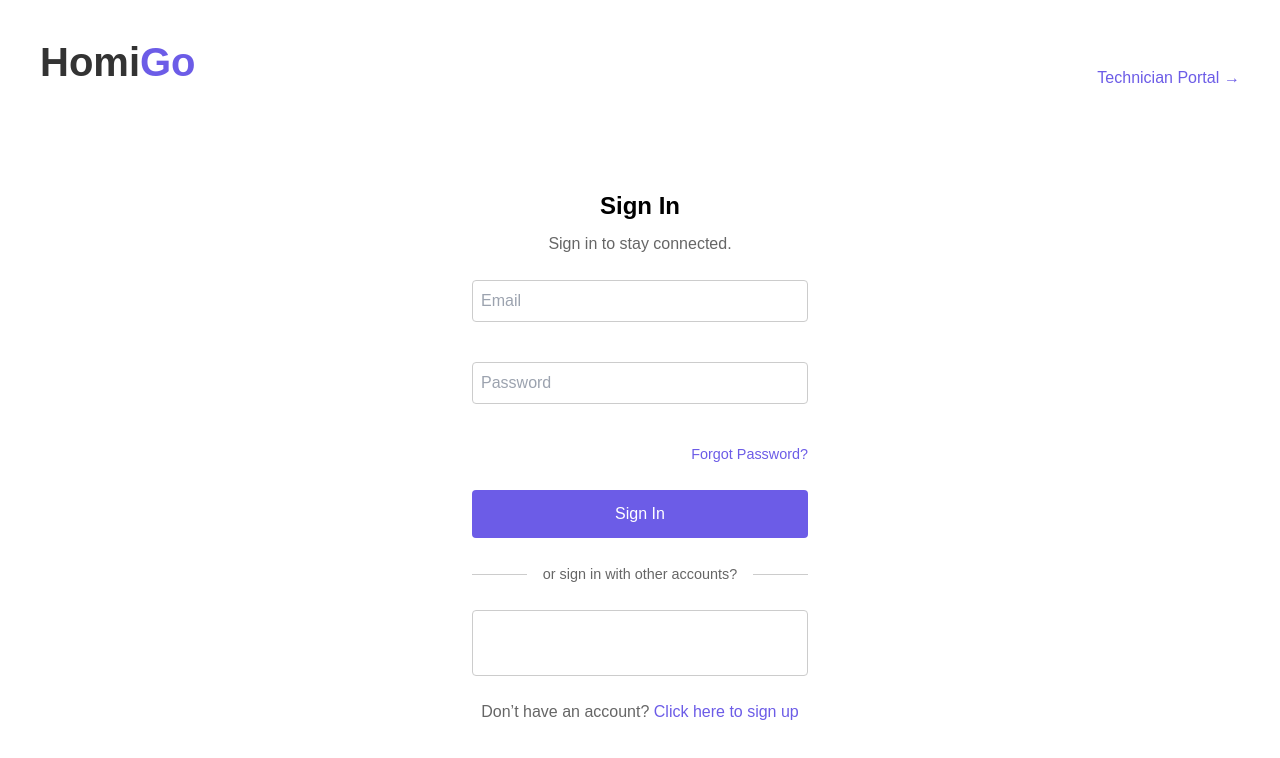
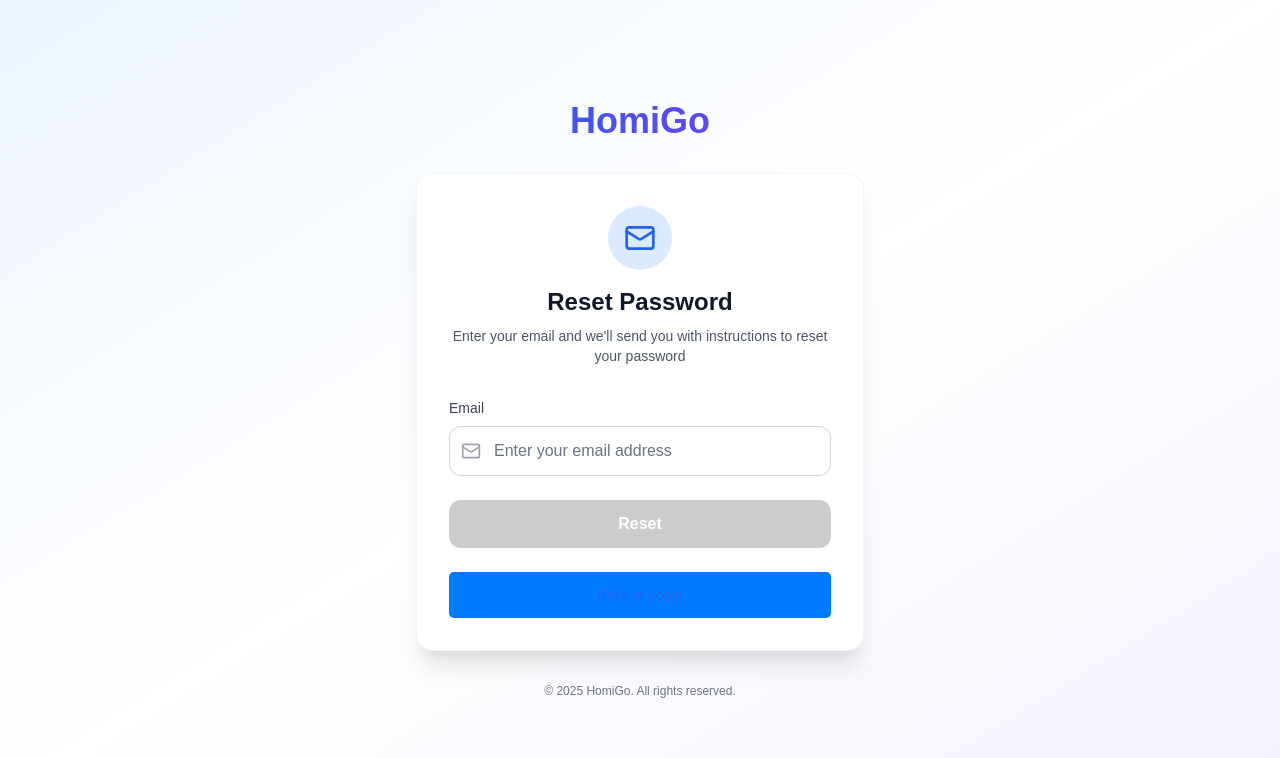
Before and after one commit to manuthomas45/homigo-frontend, a React (Vite) app: page /forgot-password in a window 1280 px wide. Before the commit this address led to /login. Shown: the top 758 px of the page. Built offline with nearby package versions, Linux system fonts and the light colour scheme.

Commit message:
feat: forget password is added

```diff
--- a/src/App.jsx
+++ b/src/App.jsx
@@ -9,6 +9,9 @@
 import ProtectedRoute from './components/ProtectedRoute';
 import AdminDashboard from './admin/AdminDashboard'
 import Profile from './user/Profile/Profile';
+import ResetPassword from './user/ResetPassword';
+import ForgotPassword from './user/ForgotPassword';
+
 function App() {
   const dispatch = useDispatch();
 
@@ -32,32 +35,13 @@
         <Route path="/login" element={<Login />} />
         <Route path="/register" element={<Register />} />
         <Route path="/verify-otp" element={<VerifyOTP />} />
+        <Route path="/forgot-password" element={<ForgotPassword />} />
+        <Route path="/reset-password" element={<ResetPassword />} />
 
         {/* Protected Routes */}
-        <Route
-          path="/"
-          element={
-            <ProtectedRoute allowedRole="user">
-              <Home />
-            </ProtectedRoute>
-          }
-        />
-        <Route
-          path="/admin"
-          element={
-            <ProtectedRoute allowedRole="admin">
-              <AdminDashboard />
-            </ProtectedRoute>
-          }
-        />
-        <Route
-              path="/profile"
-              element={
-                <ProtectedRoute>
-                  <Profile />
-                </ProtectedRoute>
-              }
-            />
+        <Route path="/" element={<ProtectedRoute allowedRole="user">  <Home />  </ProtectedRoute>} />
+        <Route path="/admin" element={ <ProtectedRoute allowedRole="admin"> <AdminDashboard /> </ProtectedRoute>  } />
+        <Route path="/profile" element={<ProtectedRoute> <Profile /></ProtectedRoute>}/>
         {/* Redirect unknown routes to login */}
         <Route path="*" element={<Navigate to="/login" replace />} />
       </Routes>
--- a/src/user/ForgotPassword.jsx
+++ b/src/user/ForgotPassword.jsx
@@ -1,22 +1,48 @@
 import { useState } from 'react';
-import { Mail, ArrowLeft, Eye, EyeOff } from 'lucide-react';
+import { useNavigate } from 'react-router-dom';
+import { toast } from 'react-toastify';
+import { Mail, ArrowLeft } from 'lucide-react';
+import api from '../api';
 
-export default function ResetPassword() {
+export default function ForgotPassword() {
   const [email, setEmail] = useState('');
   const [isSubmitted, setIsSubmitted] = useState(false);
   const [isLoading, setIsLoading] = useState(false);
+  const [error, setError] = useState('');
+  const navigate = useNavigate();
+
+  const validateEmail = (email) => {
+    const emailRegex = /^[^\s@]+@[^\s@]+\.[^\s@]+$/;
+    return emailRegex.test(email);
+  };
 
   const handleSubmit = async (e) => {
     e.preventDefault();
-    if (!email) return;
 
+    // Validate email
+    if (!email) {
+      setError('Email is required');
+      return;
+    }
+    if (!validateEmail(email)) {
+      setError('Please enter a valid email address');
+      return;
+    }
+
+    setError('');
     setIsLoading(true);
 
-    // Simulate API call
-    setTimeout(() => {
+    try {
+      const response = await api.post('/users/forgot-password/', { email });
       setIsLoading(false);
       setIsSubmitted(true);
-    }, 1500);
+      toast.success(response.data.message);
+    } catch (err) {
+      setIsLoading(false);
+      const errorMessage = err.response?.data?.email || 'Failed to send reset email. Please try again.';
+      setError(errorMessage);
+      toast.error(errorMessage);
+    }
   };
 
   if (isSubmitted) {
@@ -78,10 +104,15 @@
                   value={email}
                   onChange={(e) => setEmail(e.target.value)}
                   placeholder="Enter your email address"
-                  className="w-full px-4 py-3 pl-11 border border-gray-300 rounded-xl focus:ring-2 focus:ring-blue-500 focus:border-transparent outline-none transition-all duration-200 text-gray-900 placeholder-gray-500"
+                  className={`w-full px-4 py-3 pl-11 border rounded-xl focus:ring-2 focus:ring-blue-500 focus:border-transparent outline-none transition-all duration-200 text-gray-900 placeholder-gray-500 ${
+                    error ? 'border-red-300 bg-red-50' : 'border-gray-300'
+                  }`}
                 />
                 <Mail className="absolute left-3 top-1/2 transform -translate-y-1/2 w-5 h-5 text-gray-400" />
               </div>
+              {error && (
+                <p className="mt-1 text-sm text-red-600">{error}</p>
+              )}
             </div>
 
             <button
@@ -101,7 +132,10 @@
           </div>
 
           <div className="mt-6 text-center">
-            <button className="text-sm text-blue-600 hover:text-blue-700 font-medium transition-colors duration-200">
+            <button
+              onClick={() => navigate('/login')}
+              className="text-sm text-blue-600 hover:text-blue-700 font-medium transition-colors duration-200"
+            >
               Back to Login
             </button>
           </div>
--- a/src/user/ResetPassword.jsx
+++ b/src/user/ResetPassword.jsx
@@ -1,14 +1,30 @@
-import { useState } from 'react';
-import { Eye, EyeOff, Lock, CheckCircle, ArrowLeft, Shield } from 'lucide-react';
+import { useState, useEffect } from 'react';
+import { useNavigate, useLocation } from 'react-router-dom'; // Add useLocation
+import { toast } from 'react-toastify'; // Add toast for error/success messages
+import { Lock, CheckCircle, ArrowLeft, Shield } from 'lucide-react';
+import api from '../api'; // Import your API client
 
 export default function ResetPassword() {
   const [newPassword, setNewPassword] = useState('');
   const [confirmPassword, setConfirmPassword] = useState('');
-  const [showNewPassword, setShowNewPassword] = useState(false);
-  const [showConfirmPassword, setShowConfirmPassword] = useState(false);
   const [isLoading, setIsLoading] = useState(false);
   const [isUpdated, setIsUpdated] = useState(false);
   const [errors, setErrors] = useState({});
+  const [token, setToken] = useState(''); // Add state for token
+  const navigate = useNavigate();
+  const location = useLocation(); // Use location to get query params
+
+  // Extract token from URL on component mount
+  useEffect(() => {
+    const searchParams = new URLSearchParams(location.search);
+    const tokenParam = searchParams.get('token');
+    if (!tokenParam) {
+      toast.error('Invalid reset link');
+      navigate('/forgot-password');
+    } else {
+      setToken(tokenParam);
+    }
+  }, [location, navigate]);
 
   const validatePassword = (password) => {
     const errors = [];
@@ -42,23 +58,47 @@
     if (Object.keys(newErrors).length === 0) {
       setIsLoading(true);
 
-      // Simulate API call
-      setTimeout(() => {
+      try {
+        // Make API call to reset password
+        const response = await api.post('/users/reset-password/', {
+          token,
+          new_password: newPassword,
+        });
         setIsLoading(false);
         setIsUpdated(true);
-      }, 1500);
+        toast.success(response.data.message);
+        // Clear any stored tokens (if applicable)
+        localStorage.removeItem('access_token');
+        localStorage.removeItem('refresh_token');
+      } catch (err) {
+        setIsLoading(false);
+        const errorMessage = err.response?.data?.detail || 'Failed to reset password. Please try again.';
+        setErrors({ general: errorMessage });
+        toast.error(errorMessage);
+      }
     }
   };
 
   const passwordStrength = () => {
     const errors = validatePassword(newPassword);
     const strength = 4 - errors.length;
+    const colors = {
+      0: { bar: 'bg-red-500', text: 'text-red-600' },
+      1: { bar: 'bg-orange-500', text: 'text-orange-600' },
+      2: { bar: 'bg-yellow-500', text: 'text-yellow-600' },
+      3: { bar: 'bg-green-500', text: 'text-green-600' },
+      4: { bar: 'bg-green-500', text: 'text-green-600' }
+    };
     return {
       score: strength,
       label: ['Weak', 'Fair', 'Good', 'Strong'][strength] || 'Weak',
-      color: ['red', 'orange', 'yellow', 'green'][strength] || 'red'
+      colors: colors[strength] || colors[0]
     };
   };
+
+  if (!token) {
+    return null; // Render nothing until token is validated
+  }
 
   if (isUpdated) {
     return (
@@ -73,7 +113,7 @@
               Your password has been successfully updated. You can now login with your new password.
             </p>
             <button
-              onClick={() => window.location.href = '/login'}
+              onClick={() => navigate('/login')} // Use navigate instead of window.location
               className="w-full bg-green-600 text-white py-3 px-4 rounded-xl font-semibold hover:bg-green-700 transition-colors duration-200"
             >
               Continue to Login
@@ -104,7 +144,7 @@
             </div>
             <h2 className="text-2xl font-bold text-gray-900 mb-2">Reset Password</h2>
             <p className="text-gray-600 text-sm">
-              Enter your email address and we'll send you an email with instructions to reset your password
+              Enter your new password to reset your account
             </p>
           </div>
 
@@ -117,22 +157,15 @@
               <div className="relative">
                 <input
                   id="newPassword"
-                  type={showNewPassword ? 'text' : 'password'}
+                  type="password"
                   value={newPassword}
                   onChange={(e) => setNewPassword(e.target.value)}
                   placeholder="••••••••••••"
-                  className={`w-full px-4 py-3 pl-11 pr-11 border rounded-xl focus:ring-2 focus:ring-blue-500 focus:border-transparent outline-none transition-all duration-200 text-gray-900 placeholder-gray-400 ${
+                  className={`w-full px-4 py-3 pl-11 border rounded-xl focus:ring-2 focus:ring-blue-500 focus:border-transparent outline-none transition-all duration-200 text-gray-900 placeholder-gray-400 ${
                     errors.newPassword ? 'border-red-300 bg-red-50' : 'border-gray-300'
                   }`}
                 />
                 <Lock className="absolute left-3 top-1/2 transform -translate-y-1/2 w-5 h-5 text-gray-400" />
-                <button
-                  type="button"
-                  onClick={() => setShowNewPassword(!showNewPassword)}
-                  className="absolute right-3 top-1/2 transform -translate-y-1/2 text-gray-400 hover:text-gray-600"
-                >
-                  {showNewPassword ? <EyeOff className="w-5 h-5" /> : <Eye className="w-5 h-5" />}
-                </button>
               </div>
               {errors.newPassword && (
                 <p className="mt-1 text-sm text-red-600">{errors.newPassword}</p>
@@ -141,11 +174,11 @@
                 <div className="mt-2">
                   <div className="flex items-center justify-between text-xs mb-1">
                     <span className="text-gray-600">Password strength</span>
-                    <span className={`font-medium text-${strength.color}-600`}>{strength.label}</span>
+                    <span className={`font-medium ${strength.colors.text}`}>{strength.label}</span>
                   </div>
                   <div className="w-full bg-gray-200 rounded-full h-1.5">
                     <div
-                      className={`h-1.5 rounded-full bg-${strength.color}-500 transition-all duration-300`}
+                      className={`h-1.5 rounded-full ${strength.colors.bar} transition-all duration-300`}
                       style={{ width: `${(strength.score / 4) * 100}%` }}
                     ></div>
                   </div>
@@ -161,22 +194,15 @@
               <div className="relative">
                 <input
                   id="confirmPassword"
-                  type={showConfirmPassword ? 'text' : 'password'}
+                  type="password"
                   value={confirmPassword}
                   onChange={(e) => setConfirmPassword(e.target.value)}
                   placeholder="••••••••••••"
-                  className={`w-full px-4 py-3 pl-11 pr-11 border rounded-xl focus:ring-2 focus:ring-blue-500 focus:border-transparent outline-none transition-all duration-200 text-gray-900 placeholder-gray-400 ${
+                  className={`w-full px-4 py-3 pl-11 border rounded-xl focus:ring-2 focus:ring-blue-500 focus:border-transparent outline-none transition-all duration-200 text-gray-900 placeholder-gray-400 ${
                     errors.confirmPassword ? 'border-red-300 bg-red-50' : 'border-gray-300'
                   }`}
                 />
                 <Lock className="absolute left-3 top-1/2 transform -translate-y-1/2 w-5 h-5 text-gray-400" />
-                <button
-                  type="button"
-                  onClick={() => setShowConfirmPassword(!showConfirmPassword)}
-                  className="absolute right-3 top-1/2 transform -translate-y-1/2 text-gray-400 hover:text-gray-600"
-                >
-                  {showConfirmPassword ? <EyeOff className="w-5 h-5" /> : <Eye className="w-5 h-5" />}
-                </button>
               </div>
               {errors.confirmPassword && (
                 <p className="mt-1 text-sm text-red-600">{errors.confirmPassword}</p>
@@ -212,6 +238,11 @@
               </ul>
             </div>
 
+            {/* Display general errors (e.g., token expired) */}
+            {errors.general && (
+              <p className="text-sm text-red-600 text-center">{errors.general}</p>
+            )}
+
             <button
               onClick={handleSubmit}
               disabled={isLoading || !newPassword || !confirmPassword}
@@ -229,7 +260,10 @@
           </div>
 
           <div className="mt-6 text-center">
-            <button className="text-sm text-blue-600 hover:text-blue-700 font-medium transition-colors duration-200 flex items-center justify-center gap-1 mx-auto">
+            <button
+              onClick={() => navigate('/login')} // Use navigate instead of window.location
+              className="text-sm text-blue-600 hover:text-blue-700 font-medium transition-colors duration-200 flex items-center justify-center gap-1 mx-auto"
+            >
               <ArrowLeft className="w-4 h-4" />
               Back to Login
             </button>
--- a/src/user/signin/Signin.jsx
+++ b/src/user/signin/Signin.jsx
@@ -6,7 +6,7 @@
 import api from '../../api'; // Use api.js instead of axios
 import { setUser } from '../../store/userSlice';
 import './Signin.css';
-
+import { Link } from 'react-router-dom'
 
 const Login = () => {
   const navigate = useNavigate();
@@ -134,7 +134,9 @@
             /> */}
             {/* <label htmlFor="remember-me">Remember me?</label> */}
           </div>
-            <a href="#" className="forgot-password">Forgot Password?</a>
+          <Link to="/forgot-password" className="forgot-password">
+              Forgot Password?
+            </Link>
             </div>
           <button type="submit" className="login-btn">Sign In</button>
         </form>
```
Lines whose indentation alone changed are shown as unchanged.
